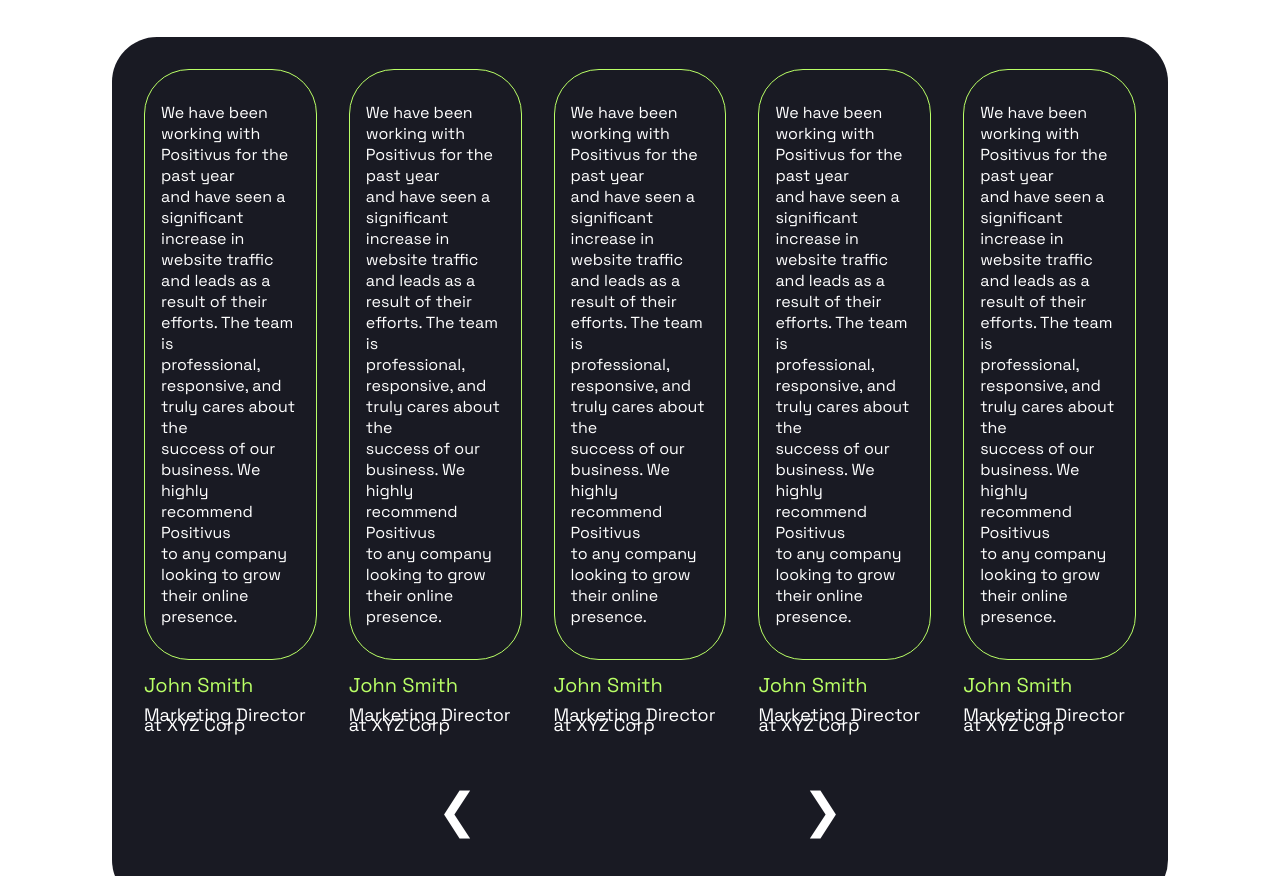
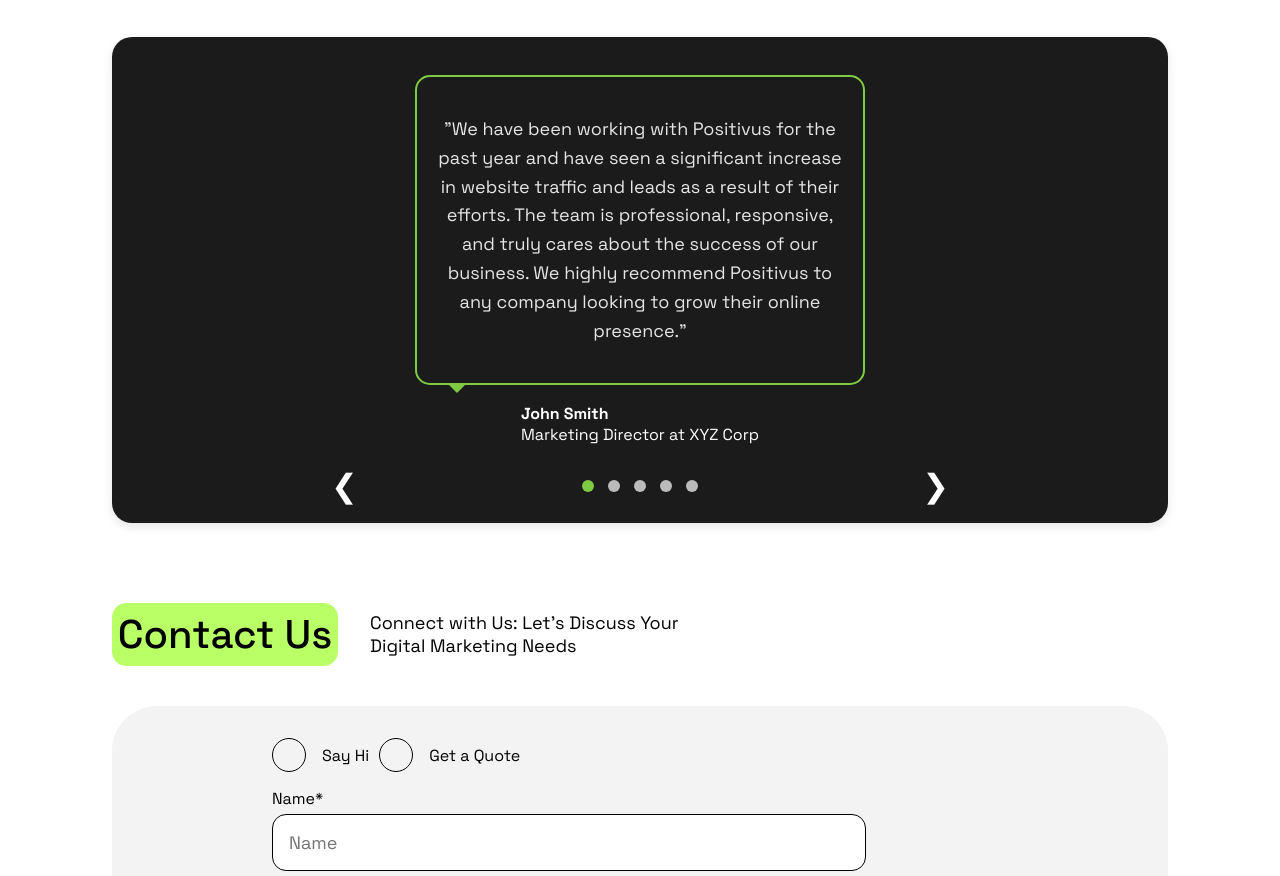
Before and after one commit to shukurillaevumar/POSITIVUS, a plain HTML site: page index.html in a window 1280 px wide. Shown: the part 6484-7360 px from the top of the page. Drawn offline with nearby package versions, Linux system fonts and the light colour scheme.

Commit message:
site is completed

```diff
--- a/index.html
+++ b/index.html
@@ -4,11 +4,6 @@
     <title>POSITIVUS</title>
     <meta charset="utf-8" />
     <link rel="stylesheet" href="style.css" />
-
-    <link
-      rel="stylesheet"
-      href="https://cdn.jsdelivr.net/npm/swiper@11/swiper-bundle.min.css"
-    />
   </head>
   <body>
     <nav>
@@ -491,102 +486,92 @@
       </p>
     </div>
 
-    <div class="testimonials-container">
-      <div class="card-list">
-        <div class="card-container">
-          <div class="card-item">
+    <div class="testimonial-slider">
+      <div class="slides">
+        <div class="slide">
+          <blockquote>
             <p>
-              We have been working with Positivus for the past year <br />
-              and have seen a significant increase in website traffic <br />
-              and leads as a result of their efforts. The team is <br />
-              professional, responsive, and truly cares about the <br />
-              success of our business. We highly recommend Positivus <br />
-              to any company looking to grow their online presence.
+              "We have been working with Positivus for the past year and have
+              seen a significant increase in website traffic and leads as a
+              result of their efforts. The team is professional, responsive, and
+              truly cares about the success of our business. We highly recommend
+              Positivus to any company looking to grow their online presence."
             </p>
-          </div>
-
-          <div class="card-author-inf">
-            <p class="author">John Smith</p>
-            <p class="occupation">Marketing Director at XYZ Corp</p>
+          </blockquote>
+          <div class="card-bot-part">
+            <strong>John Smith</strong><br />
+            Marketing Director at XYZ Corp
           </div>
         </div>
-
-        <div class="card-container">
-          <div class="card-item">
+        <div class="slide">
+          <blockquote>
             <p>
-              We have been working with Positivus for the past year <br />
-              and have seen a significant increase in website traffic <br />
-              and leads as a result of their efforts. The team is <br />
-              professional, responsive, and truly cares about the <br />
-              success of our business. We highly recommend Positivus <br />
-              to any company looking to grow their online presence.
+              "We have been working with Positivus for the past year and have
+              seen a significant increase in website traffic and leads as a
+              result of their efforts. The team is professional, responsive, and
+              truly cares about the success of our business. We highly recommend
+              Positivus to any company looking to grow their online presence."
             </p>
-          </div>
-
-          <div class="card-author-inf">
-            <p class="author">John Smith</p>
-            <p class="occupation">Marketing Director at XYZ Corp</p>
+          </blockquote>
+          <div class="card-bot-part">
+            <strong>John Smith</strong><br />
+            Marketing Director at XYZ Corp
           </div>
         </div>
-
-        <div class="card-container">
-          <div class="card-item">
+        <div class="slide">
+          <blockquote>
             <p>
-              We have been working with Positivus for the past year <br />
-              and have seen a significant increase in website traffic <br />
-              and leads as a result of their efforts. The team is <br />
-              professional, responsive, and truly cares about the <br />
-              success of our business. We highly recommend Positivus <br />
-              to any company looking to grow their online presence.
+              "We have been working with Positivus for the past year and have
+              seen a significant increase in website traffic and leads as a
+              result of their efforts. The team is professional, responsive, and
+              truly cares about the success of our business. We highly recommend
+              Positivus to any company looking to grow their online presence."
             </p>
-          </div>
-
-          <div class="card-author-inf">
-            <p class="author">John Smith</p>
-            <p class="occupation">Marketing Director at XYZ Corp</p>
+          </blockquote>
+          <div class="card-bot-part">
+            <strong>John Smith</strong><br />
+            Marketing Director at XYZ Corp
           </div>
         </div>
-
-        <div class="card-container">
-          <div class="card-item">
+        <div class="slide">
+          <blockquote>
             <p>
-              We have been working with Positivus for the past year <br />
-              and have seen a significant increase in website traffic <br />
-              and leads as a result of their efforts. The team is <br />
-              professional, responsive, and truly cares about the <br />
-              success of our business. We highly recommend Positivus <br />
-              to any company looking to grow their online presence.
+              "Positivus has played a crucial role in boosting our digital
+              marketing strategies. Their expertise and dedication have resulted
+              in measurable improvements across the board. The level of service
+              and commitment we received from the team has been outstanding."
             </p>
-          </div>
-
-          <div class="card-author-inf">
-            <p class="author">John Smith</p>
-            <p class="occupation">Marketing Director at XYZ Corp</p>
+          </blockquote>
+          <div class="card-bot-part">
+            <strong>John Smith</strong><br />
+            Marketing Director at XYZ Corp
           </div>
         </div>
-
-        <div class="card-container">
-          <div class="card-item">
+        <div class="slide">
+          <blockquote>
             <p>
-              We have been working with Positivus for the past year <br />
-              and have seen a significant increase in website traffic <br />
-              and leads as a result of their efforts. The team is <br />
-              professional, responsive, and truly cares about the <br />
-              success of our business. We highly recommend Positivus <br />
-              to any company looking to grow their online presence.
+              "Working with Positivus has been a game-changer for our business.
+              Their tailored approach to our specific needs has led to increased
+              engagement and conversions. The team’s ability to deliver results
+              while maintaining excellent communication sets them apart."
             </p>
-          </div>
-
-          <div class="card-author-inf">
-            <p class="author">John Smith</p>
-            <p class="occupation">Marketing Director at XYZ Corp</p>
+          </blockquote>
+          <div class="card-bot-part">
+            <strong>John Smith</strong><br />
+            Marketing Director at XYZ Corp
           </div>
         </div>
       </div>
-
       <div class="navigation">
-        <div class="prev">❮</div>
-        <div class="next">❯</div>
+        <button class="prev" onclick="moveSlide(-1)">&#10094;</button>
+        <div>
+          <span class="dot" onclick="currentSlide(0)"></span>
+          <span class="dot" onclick="currentSlide(1)"></span>
+          <span class="dot" onclick="currentSlide(2)"></span>
+          <span class="dot" onclick="currentSlide(3)"></span>
+          <span class="dot" onclick="currentSlide(4)"></span>
+        </div>
+        <button class="next" onclick="moveSlide(1)">&#10095;</button>
       </div>
     </div>
 
--- a/index.js
+++ b/index.js
@@ -1,26 +1,33 @@
-// const slider = document.querySelector(".card-list");
-// const prevButton = document.querySelector(".prev");
-// const nextButton = document.querySelector(".next");
+// script.js
+let slideIndex = 0;
 
-// let currentIndex = 0;
+function showSlide(index) {
+  const slides = document.querySelectorAll(".slide");
+  const dots = document.querySelectorAll(".dot");
 
-// function updateSliderPosition() {
-//   const cardWidth = slider.querySelector(".card-item").clientWidth;
-//   slider.style.transform = `translateX(-${currentIndex * cardWidth}px)`;
-// }
+  if (index >= slides.length) {
+    slideIndex = 0;
+  } else if (index < 0) {
+    slideIndex = slides.length - 1;
+  } else {
+    slideIndex = index;
+  }
 
-// prevButton.addEventListener("click", () => {
-//   if (currentIndex > 0) {
-//     currentIndex--;
-//     updateSliderPosition();
-//   }
-// });
+  const offset = -slideIndex * 100;
+  document.querySelector(".slides").style.transform = `translateX(${offset}%)`;
 
-// nextButton.addEventListener("click", () => {
-//   if (currentIndex < slider.children.length - 1) {
-//     currentIndex++;
-//     updateSliderPosition();
-//   }
-// });
+  dots.forEach((dot, i) => {
+    dot.classList.toggle("active", i === slideIndex);
+  });
+}
 
-// window.addEventListener("resize", updateSliderPosition);
+function moveSlide(step) {
+  showSlide(slideIndex + step);
+}
+
+function currentSlide(index) {
+  showSlide(index);
+}
+
+// Initialize the slider
+showSlide(slideIndex);
--- a/style.css
+++ b/style.css
@@ -661,68 +661,65 @@
 
 /* testimonials-container CSS */
 
-.testimonials-container {
-  background-color: #191a23;
-  border-radius: 45px;
-  padding: 2rem;
-  position: relative;
+.testimonial-slider {
+  width: 100%;
+  max-width: 100%;
   overflow: hidden;
+  border-radius: 20px;
+  background-color: #1b1b1b;
+  box-shadow: 0 4px 10px rgba(0, 0, 0, 0.1);
   animation: appear linear;
   animation-timeline: view();
   animation-range: entry 0 cover 40%;
 }
 
-.card-container {
+.slides {
   display: flex;
-  justify-content: center;
-  align-items: center;
-  flex-direction: column;
-}
-
-.card-list {
-  display: flex;
-  justify-content: center;
-  align-items: center;
-  gap: 2rem;
   transition: transform 0.5s ease-in-out;
 }
 
-.card-list .card-item {
+.slide {
   min-width: 100%;
-  border: 1px solid #b9ff66;
-  border-radius: 45px;
+  padding: 20px;
+  box-sizing: border-box;
   display: flex;
-  justify-content: center;
   flex-direction: column;
   align-items: center;
-  padding: 1rem;
-  box-sizing: border-box;
 }
 
-.card-container .card-item p {
-  color: white;
+blockquote {
+  position: relative;
+  border-radius: 15px;
+  padding: 20px;
+  border: 2px solid #7eca43;
+  color: #e5e5e5;
+  max-width: 40%;
+  text-align: center;
+  font-size: 18px;
+  line-height: 1.6;
 }
 
-.card-author-inf {
-  line-height: 10px;
+/* Adjusted to move the triangle to the left side */
+blockquote:after {
+  content: "";
+  position: absolute;
+  bottom: -10px;
+  left: 30px; /* Adjust this value to position the triangle horizontally */
+  border-width: 10px 10px 0;
+  border-style: solid;
+  border-color: #7eca43 transparent transparent transparent;
 }
 
-.card-author-inf .author {
-  color: #b9ff66;
-  font-size: 1.25rem;
-}
-
-.card-author-inf .occupation {
+.card-bot-part {
   color: white;
-  font-size: 1.125rem;
 }
 
 .prev,
 .next {
-  padding: 2rem;
+  background-color: transparent;
+  border: transparent;
   color: white;
-  border: none;
-  font-size: 3rem;
+  font-size: 2rem;
   cursor: pointer;
 }
 
@@ -730,6 +727,26 @@
   display: flex;
   justify-content: space-evenly;
   align-items: center;
+  margin-bottom: 1rem;
+}
+
+.dot {
+  height: 12px;
+  width: 12px;
+  margin: 0 5px;
+  background-color: #bbb;
+  border-radius: 50%;
+  display: inline-block;
+  transition: background-color 0.4s;
+}
+
+.dot:hover {
+  background-color: white;
+  cursor: pointer;
+}
+
+.dot.active {
+  background-color: #7eca43;
 }
 
 /* contact CSS */
```
Also changed, not shown: testimonials-vectors/arrow-small-left.svg (added), testimonials-vectors/arrow-small-right.svg (added).
